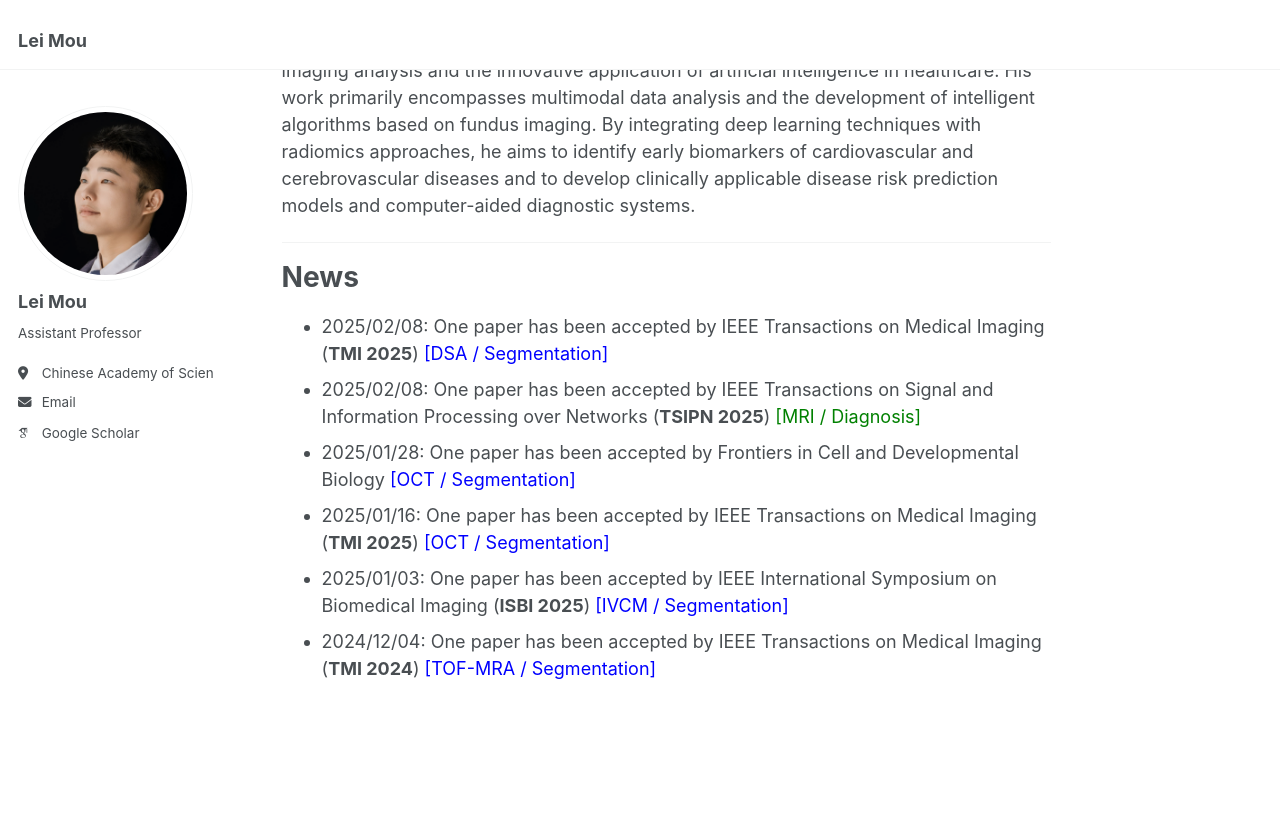
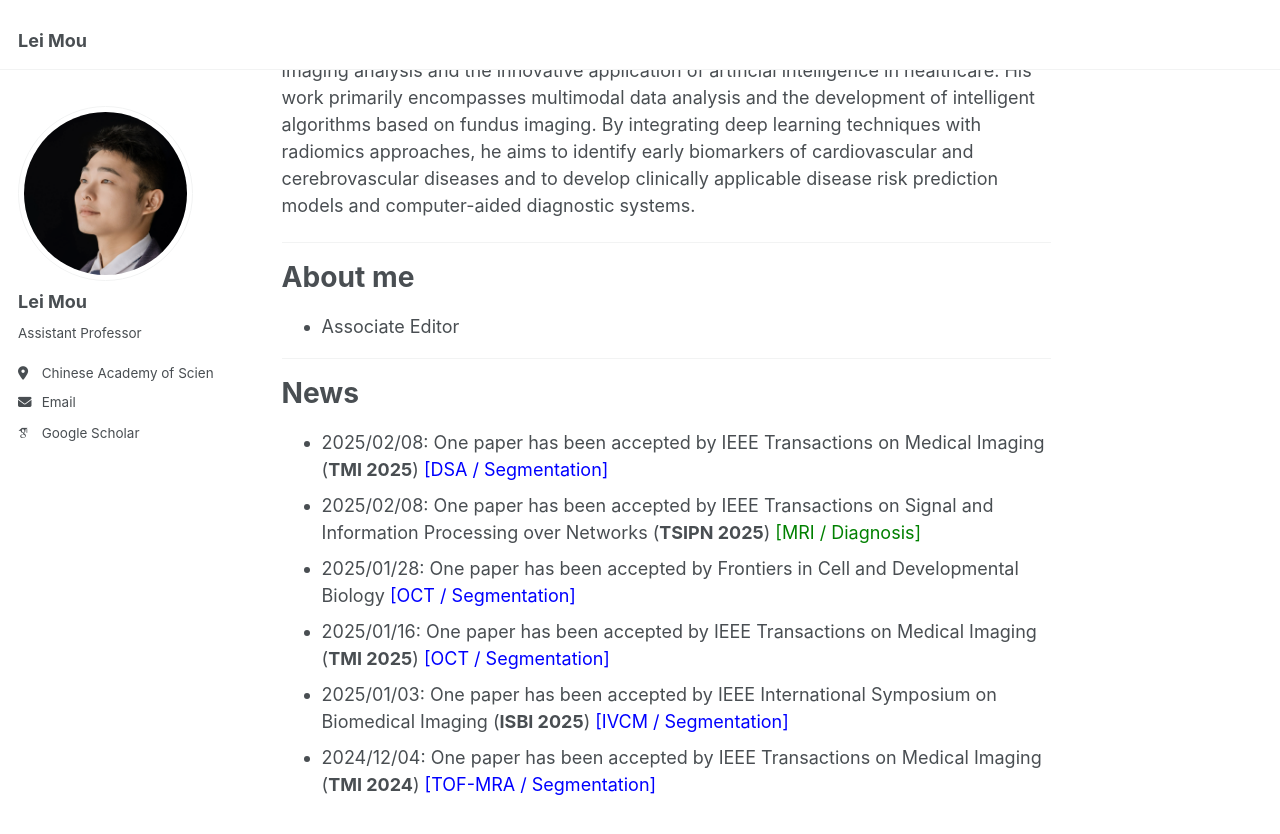
Before and after one commit to iBrain-007/iBrain-007.github.io, a Jekyll site: the page built from _pages/about.md, in a window 1280 px wide and 900 px high, scrolled down 421 px. Shown: the top 834 px of the window. Built offline with Jekyll 4.4.1, drawn with Linux system fonts in a browser that asks for light colours; some web fonts are replaced.

Commit message:
Update about.md

```diff
--- a/_pages/about.md
+++ b/_pages/about.md
@@ -29,6 +29,12 @@ Dr. Lei Mou received his B.Sc. degree in Information Security from Wuhan Univers
 
 ---
 
+# About me
+
+- Associate Editor
+
+---
+
 # News
 
 - 2025/02/08: One paper has been accepted by IEEE Transactions on Medical Imaging (**TMI 2025**) <font color=blue>[DSA / Segmentation]</font>
```
